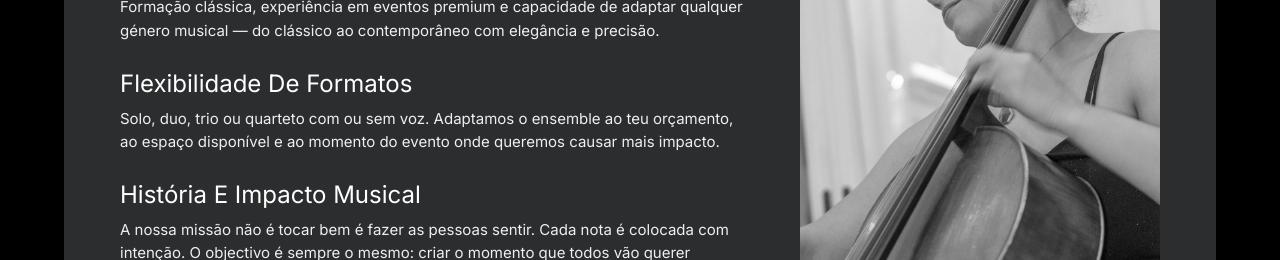
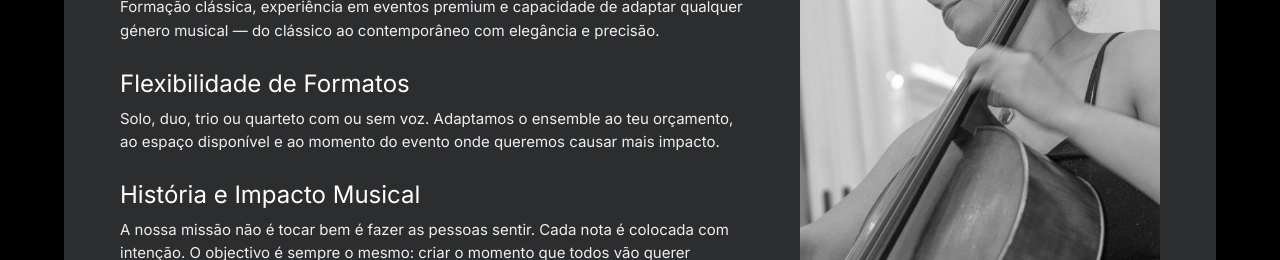
Before and after one commit to rvaldemar/wepac-site, a Next.js app: page /wessex in a window 1280 px wide. Shown: the part 3513-3773 px from the top of the page. Built offline with nearby package versions, Linux system fonts and the light colour scheme.

Commit message:
fix(wessex): proper title case for Big Ideia features (e and de stay lowercase)

```diff
--- a/src/app/wessex/page.tsx
+++ b/src/app/wessex/page.tsx
@@ -279,24 +279,24 @@ export default function WessexPage() {
             <div className="space-y-6 lg:space-y-7">
               {[
                 {
-                  title: "Música sob medida:",
+                  title: "Música Sob Medida:",
                   text: "Nenhuma performance é igual à anterior. O repertório, o formato e a intensidade são pensados especificamente para o teu evento, o teu espaço e a emoção que queres criar.",
                 },
                 {
-                  title: "Músicos profissionais",
+                  title: "Músicos Profissionais",
                   text: "Formação clássica, experiência em eventos premium e capacidade de adaptar qualquer género musical — do clássico ao contemporâneo com elegância e precisão.",
                 },
                 {
-                  title: "Flexibilidade de formatos",
+                  title: "Flexibilidade de Formatos",
                   text: "Solo, duo, trio ou quarteto com ou sem voz. Adaptamos o ensemble ao teu orçamento, ao espaço disponível e ao momento do evento onde queremos causar mais impacto.",
                 },
                 {
-                  title: "História e impacto musical",
+                  title: "História e Impacto Musical",
                   text: "A nossa missão não é tocar bem é fazer as pessoas sentir. Cada nota é colocada com intenção. O objectivo é sempre o mesmo: criar o momento que todos vão querer reviver.",
                 },
               ].map((feature) => (
                 <div key={feature.title} className="space-y-2">
-                  <h3 className="capitalize text-white text-[18px] sm:text-[20px] lg:text-[24px] leading-[1.2] font-normal">
+                  <h3 className="text-white text-[18px] sm:text-[20px] lg:text-[24px] leading-[1.2] font-normal">
                     {feature.title}
                   </h3>
                   <p className="text-[#EFEFF0] text-[13px] sm:text-[14px] lg:text-[15px] leading-[1.55]">
```
